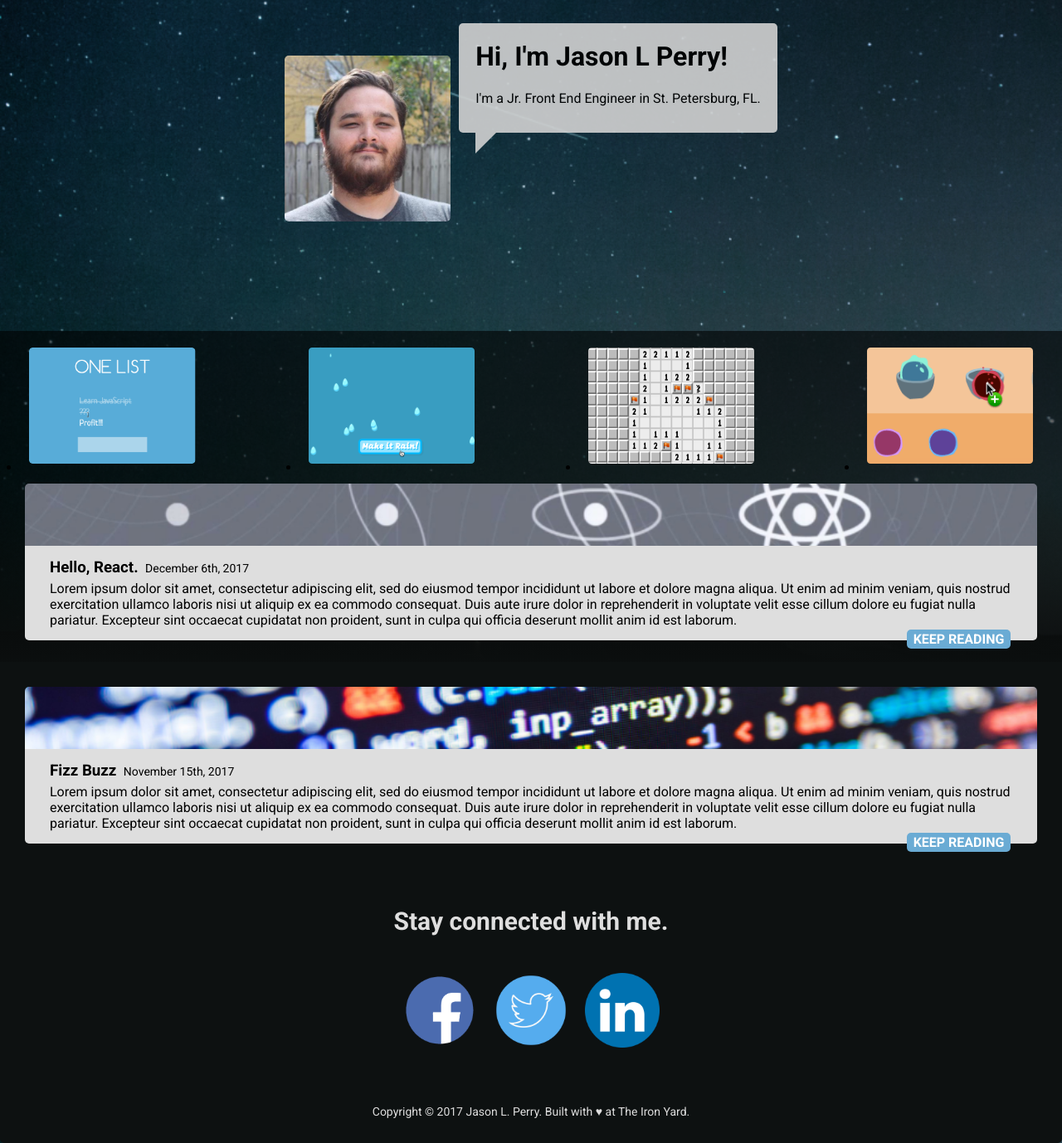
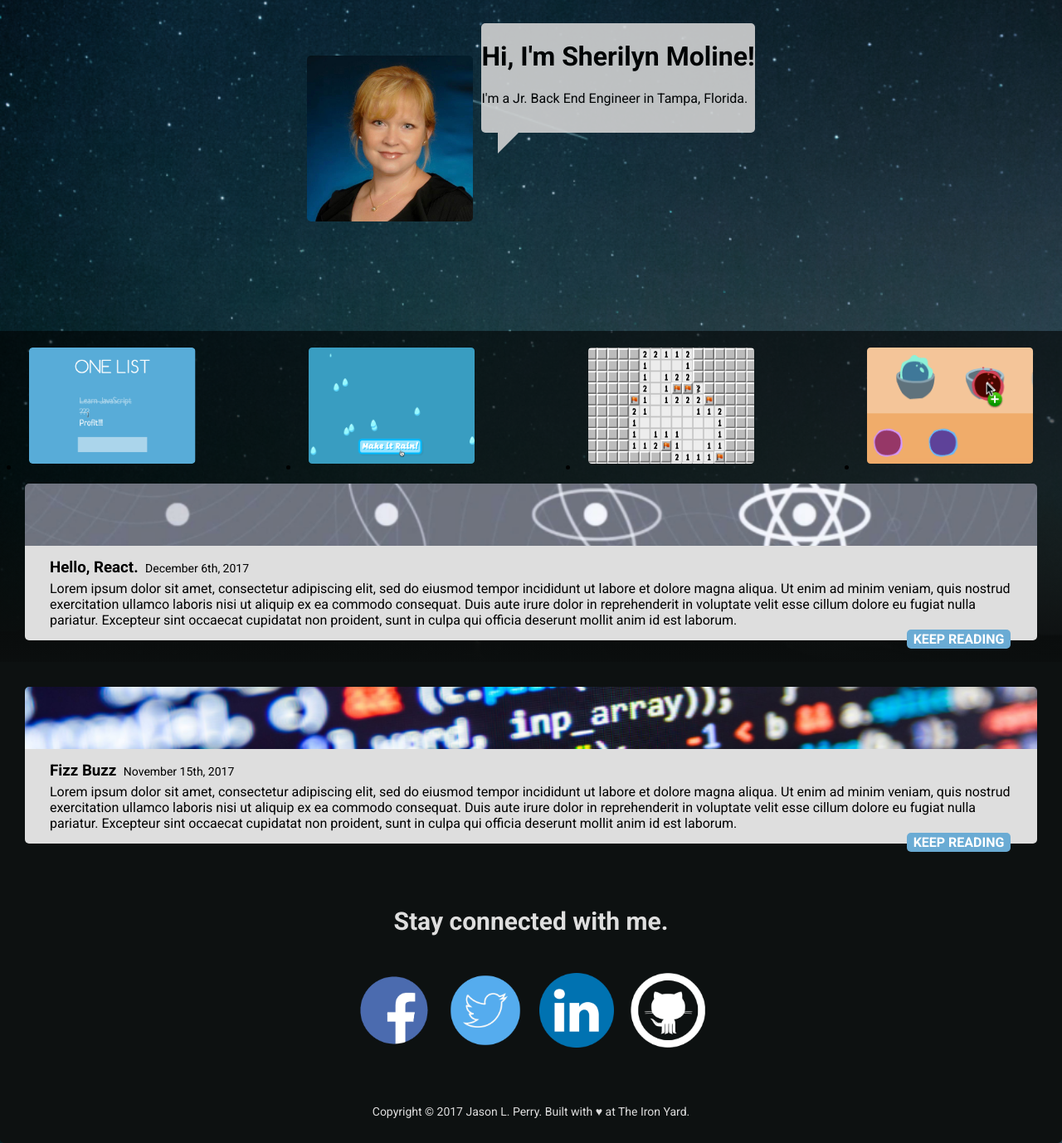
Before and after one commit to smoline/Fun-with-Flexboxes, a website: page public/index.html in a window 1280 px wide. Shown: the part 61-1439 px from the top of the page at 83% size. Drawn offline with Linux system fonts and the light colour scheme.

Commit message:
Customization with only my Info

```diff
--- a/public/index.html
+++ b/public/index.html
@@ -10,11 +10,11 @@
     <header>
       <div class="flexContainer">
         <div class="flexImage">
-          <img src="/Images/Jason.jpeg" alt="Jason" height="200" width="200">
+          <img src="/Images/Sheri.jpg" alt="Jason" height="200" width="200">
         </div>
       <div class="flexheader">
-        <h1>Hi, I'm Jason L Perry!</h1>
-        <h2>I'm a Jr. Front End Engineer in St. Petersburg, FL.</h2>
+        <h1>Hi, I'm Sherilyn Moline!</h1>
+        <h2>I'm a Jr. Back End Engineer in Tampa, Florida.</h2>
         <i></i>
       </div>
     </div>
@@ -57,9 +57,10 @@
       </div>
       <div class="footLine2">
         <ul>
-          <li><img src="/images/facebook-icon.png" alt="Facebook" height="90"></li>
-          <li><img src="/images/circle.png" alt="Twitter" height="90"></li>
-          <li><img src="/images/linkedin-round.png" alt="Linkedin" height="90"></li>
+          <li><a href="https://www.facebook.com/sherilyn.moline"><img src="/images/facebook-icon.png" alt="Facebook" height="90"></a></li>
+          <li><a href="https://twitter.com/CameraCliq"><img src="/images/circle.png" alt="Twitter" height="90"></a></li>
+          <li><a href="https://www.linkedin.com/in/smoline/"><img src="/images/linkedin-round.png" alt="Linkedin" height="90"></a></li>
+          <li><a href="https://github.com/smoline"><img class="octocat" src="/images/githublink.png" alt="Linkedin" height="90"></a></li>
         </ul>
       </div>
       <div class="footLine3">
--- a/public/screen.css
+++ b/public/screen.css
@@ -35,7 +35,7 @@ header .flexheader {
   border-radius: 5px;
 }
 
-.flexheader h1, h2 {
+.flexheader h1 h2 {
   padding: 0 20px;
 }
 
@@ -111,7 +111,7 @@ h3 span {
 
 p {
   background-color: #dedede;
-  padding: 5px 15px 15px 15px;
+  padding: 5px 15px 15px;
   margin-top: 0;
   border-bottom-left-radius: 5px;
   border-bottom-right-radius: 5px;
@@ -125,7 +125,7 @@ p {
 }
 
 .bluebox h3 {
-  background-color: #6AABD4;
+  background-color: #6aabd4;
   color: white;
   text-align: center;
   font-size: 16px;
```
Also changed, not shown: public/Images/Sheri.jpg (added), public/Images/bomb-sniffer.png (deleted), public/Images/githublink.png (added), public/Images/make-it-rain.png (deleted), public/Images/one-list.png (deleted), public/Images/sensei-sense.png (deleted), public/Images/tri.png (deleted), 1 other file.
